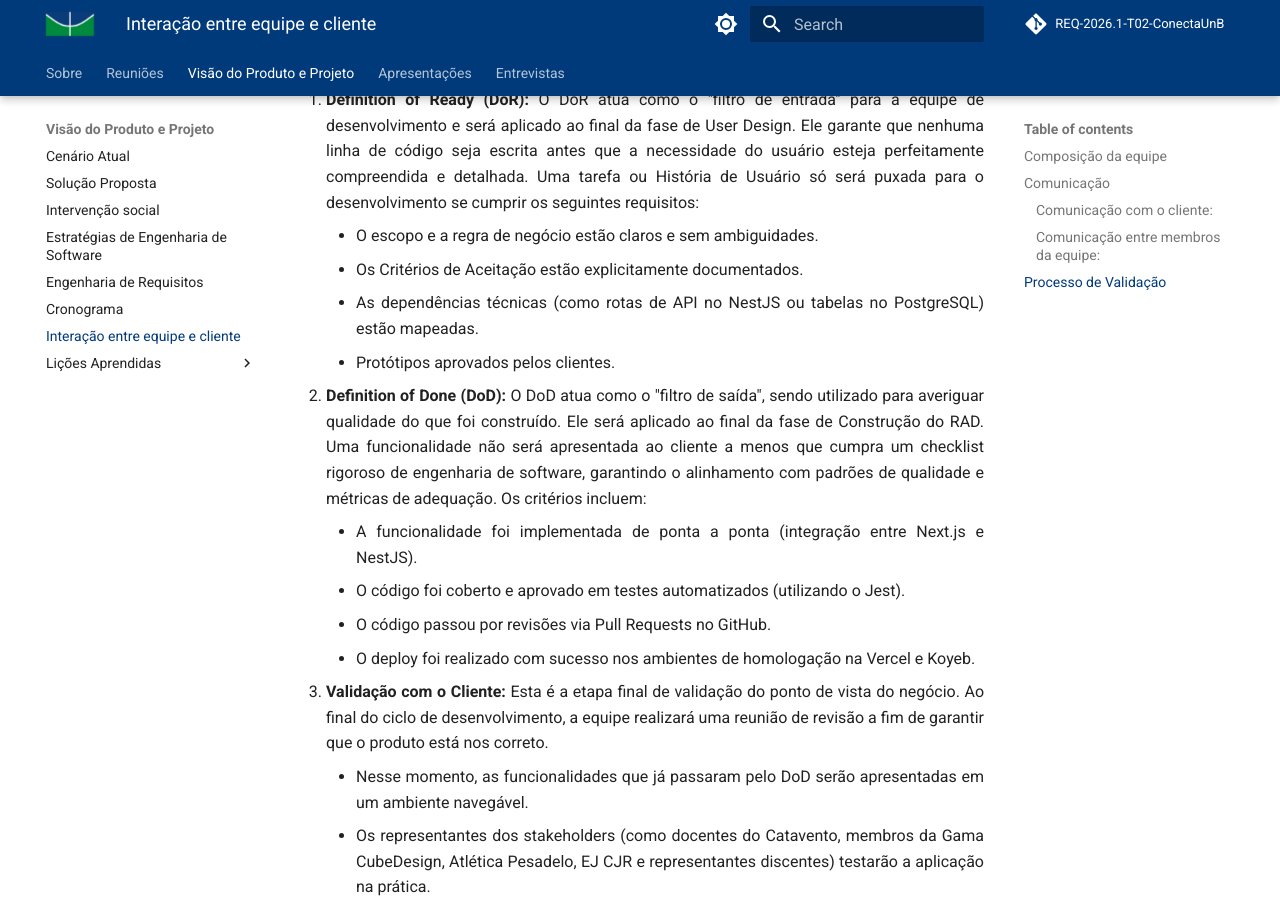
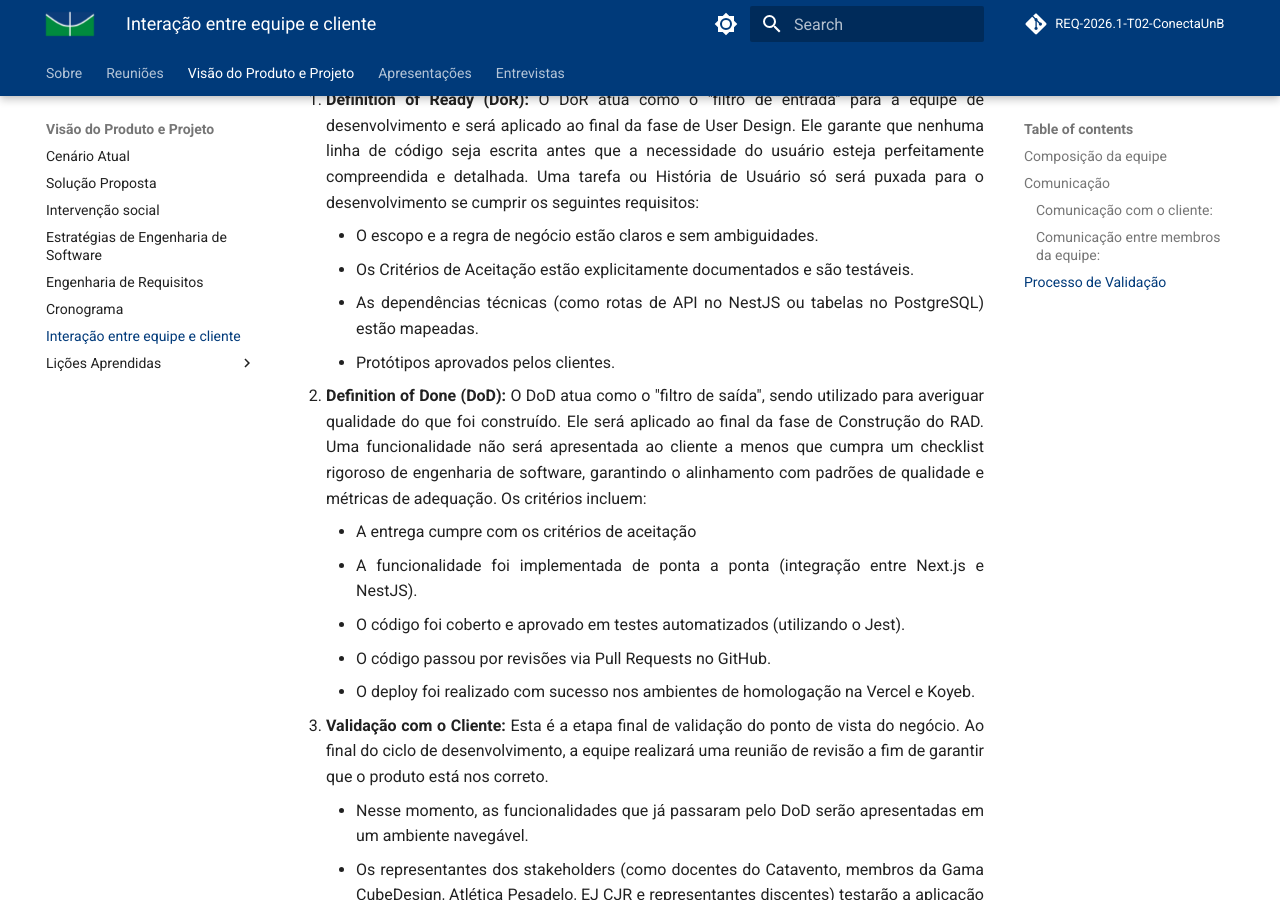
Before and after one commit to mdsreq-fga-unb/REQ-2026.1-T02-ConectaUnB, an MkDocs documentation site: the page built from docs/visaoDeProdutoProjeto/interacao.md, in a window 1280 px wide and 900 px high, scrolled down 1782 px. Built offline with MkDocs 1.6.1 and Material for MkDocs 9.7.7, drawn with Linux system fonts in a browser that asks for light colours; comment, search, counter and statistics services are not loaded.

```diff
--- a/docs/visaoDeProdutoProjeto/interacao.md
+++ b/docs/visaoDeProdutoProjeto/interacao.md
@@ -35,11 +35,12 @@ Para assegurar que o Conecta UnB atenda de forma precisa às necessidades da com
 
 1. **Definition of Ready (DoR):** O DoR atua como o "filtro de entrada" para a equipe de desenvolvimento e será aplicado ao final da fase de User Design. Ele garante que nenhuma linha de código seja escrita antes que a necessidade do usuário esteja perfeitamente compreendida e detalhada. Uma tarefa ou História de Usuário só será puxada para o desenvolvimento se cumprir os seguintes requisitos:
     - O escopo e a regra de negócio estão claros e sem ambiguidades.
-    - Os Critérios de Aceitação estão explicitamente documentados.
+    - Os Critérios de Aceitação estão explicitamente documentados e são testáveis.
     - As dependências técnicas (como rotas de API no NestJS ou tabelas no PostgreSQL) estão mapeadas.
     - Protótipos aprovados pelos clientes.
 
 2. **Definition of Done (DoD):** O DoD atua como o "filtro de saída", sendo utilizado para averiguar qualidade do que foi construído. Ele será aplicado ao final da fase de Construção do RAD. Uma funcionalidade não será apresentada ao cliente a menos que cumpra um checklist rigoroso de engenharia de software, garantindo o alinhamento com padrões de qualidade e métricas de adequação. Os critérios incluem:
+    - A entrega cumpre com os critérios de aceitação
     - A funcionalidade foi implementada de ponta a ponta (integração entre Next.js e NestJS).
     - O código foi coberto e aprovado em testes automatizados (utilizando o Jest).
     - O código passou por revisões via Pull Requests no GitHub.
```
Also changed, not shown: docs/analisesEntrevistas/requisitosFase1.md (+18 -5 lines).
